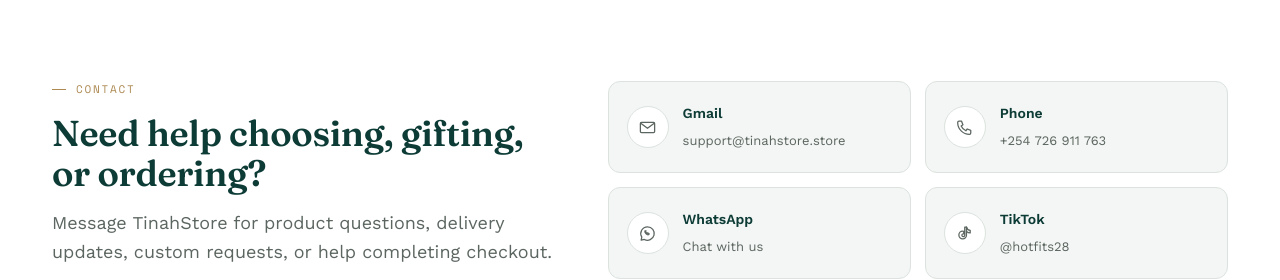
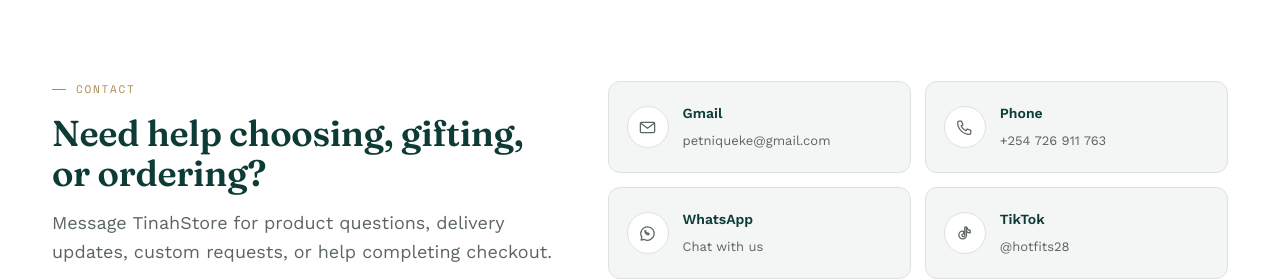
Before and after one commit to Emmanu-hec2a/tinahstore.me, a React (Vite) app in the folder tinahstore/: page / in a window 1280 px wide. Shown: the part 2840-3120 px from the top of the page. Built offline with nearby package versions, Linux system fonts and the light colour scheme; no server answers.

Commit message:
Update: Support email

```diff
--- a/tinahstore/src/pages/Home.jsx
+++ b/tinahstore/src/pages/Home.jsx
@@ -17,7 +17,7 @@
 ];
 
 const contactLinks = [
-  { label: 'Gmail', value: 'support@tinahstore.store', href: 'mailto:support@tinahstore.store', icon: 'mail' },
+  { label: 'Gmail', value: 'petniqueke@gmail.com', href: 'mailto:petniqueke@gmail.com', icon: 'mail' },
   { label: 'Phone', value: '+254 726 911 763', href: 'tel:+254726911763', icon: 'phone' },
   { label: 'WhatsApp', value: 'Chat with us', href: 'https://wa.me/254726911763', icon: 'whatsapp' },
   { label: 'TikTok', value: '@hotfits28', href: 'https://www.tiktok.com/@hotfits28', icon: 'tiktok' },
--- a/tinahstore/src/pages/OrderConfirmation.jsx
+++ b/tinahstore/src/pages/OrderConfirmation.jsx
@@ -6,7 +6,7 @@
 import { formatKes } from '../data/products.js';
 import { api } from '../services/api.js';
 
-const supportEmail = 'support@tinahstore.store';
+const supportEmail = 'petniqueke@gmail.com';
 const supportPhone = '254726911763';
 
 export default function OrderConfirmation() {
```
Also changed, not shown: 1 other file (tests, documents, lock files or other folders).
